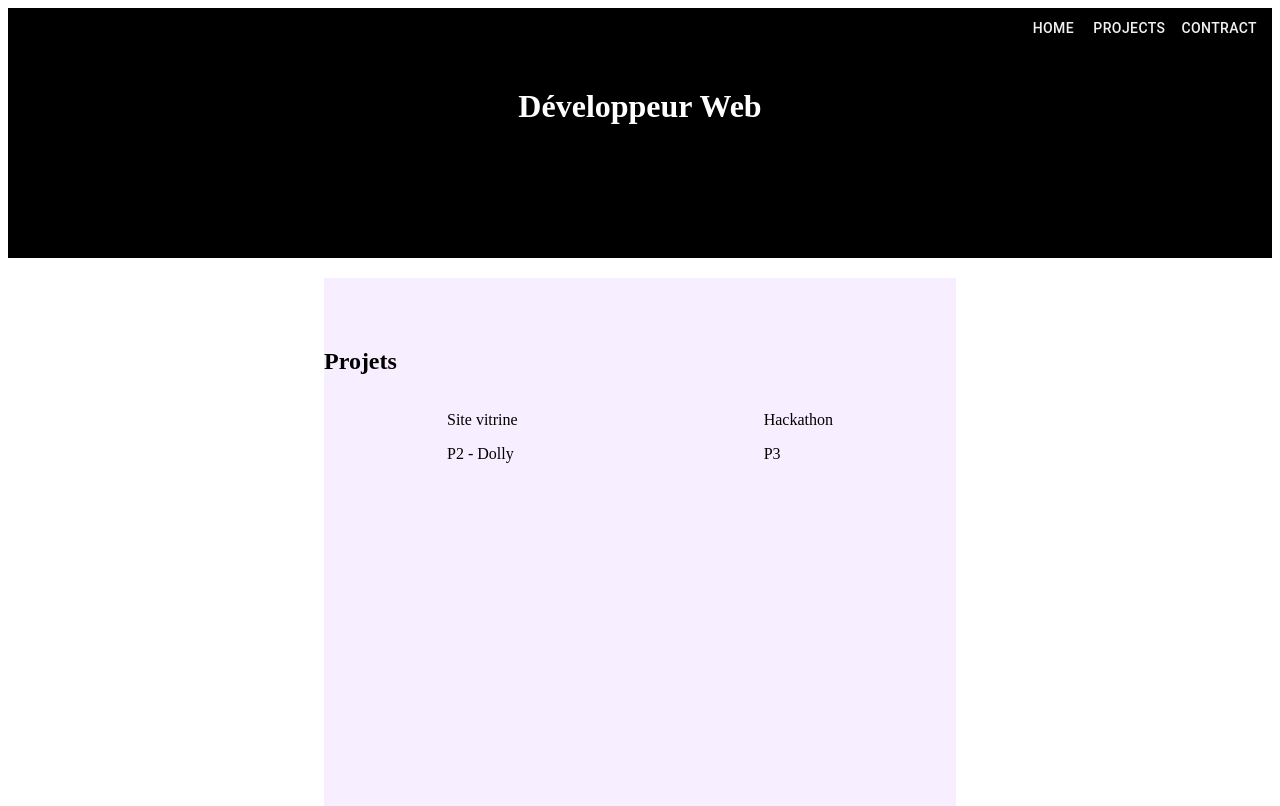
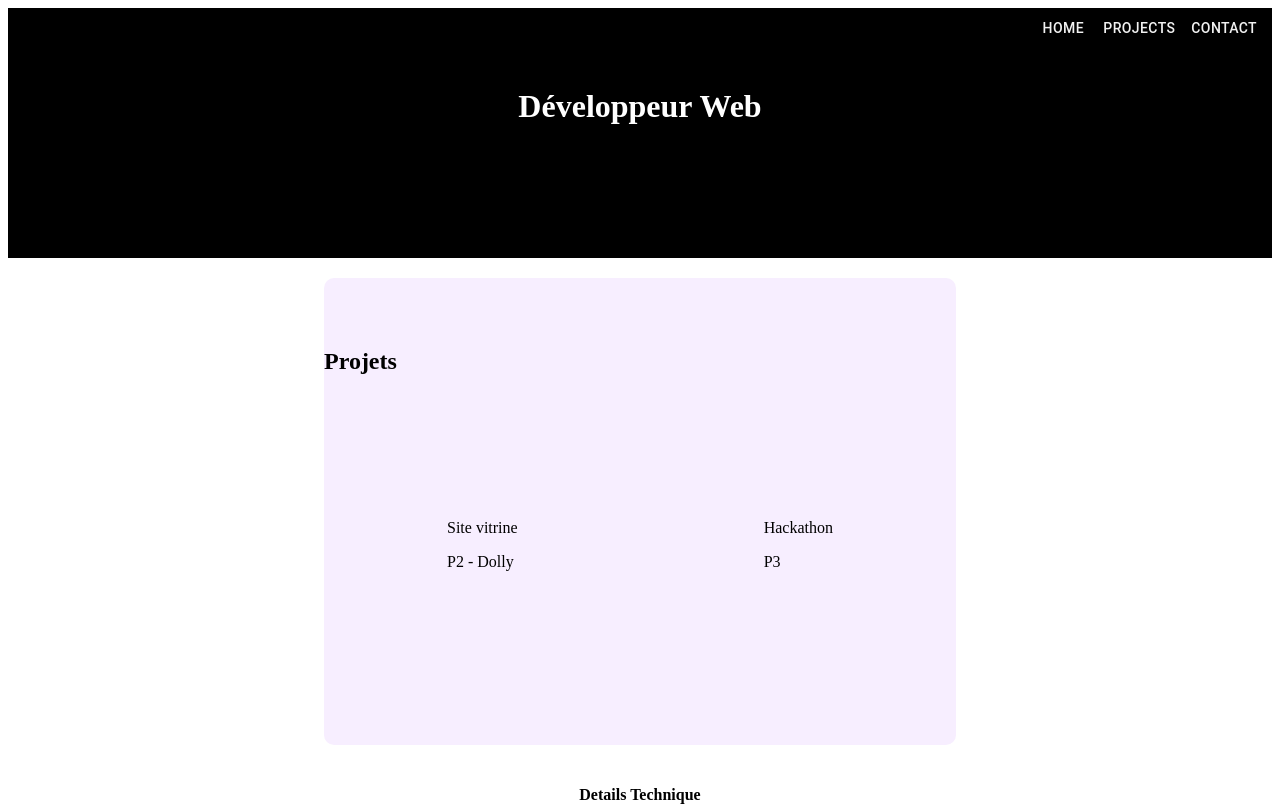
Before and after one commit to hkamalo/portfolio, a React (Create React App) app: page /projects in a window 1280 px wide. Shown: the top 806 px of the page. Built offline with nearby package versions, Linux system fonts and the light colour scheme.

Commit message:
add change on footer and project

```diff
--- a/public/index.html
+++ b/public/index.html
@@ -24,7 +24,7 @@
       work correctly both with client-side routing and a non-root public URL.
       Learn how to configure a non-root public URL by running `npm run build`.
     -->
-    <title>React App</title>
+    <title>H.K. Portfolio</title>
   </head>
   <body>
     <noscript>You need to enable JavaScript to run this app.</noscript>
--- a/src/components/Generale/Footer.js
+++ b/src/components/Generale/Footer.js
@@ -15,7 +15,7 @@ const useStyles = makeStyles({
     display: 'flex',
     alignItems: 'center',
     justifyContent: 'center',
-    height: 200,
+    height: 100,
     width: '100%',
     backgroundColor: 'rgba(51, 51, 51, 1)',
     position: 'relative',
--- a/src/components/Generale/Header.js
+++ b/src/components/Generale/Header.js
@@ -61,7 +61,7 @@ export default function Header() {
               <Button>Projects</Button>
             </NavLink>
             <NavLink exact to="/contact">
-              <Button color="primary">Contract</Button>
+              <Button color="primary">Contact</Button>
             </NavLink>
           </MuiThemeProvider>
         </div>
--- a/src/screens/ProjectsPage.js
+++ b/src/screens/ProjectsPage.js
@@ -23,12 +23,14 @@ const useStyles = makeStyles({
     margin: 20,
     paddingTop: 50,
     paddingBottom: 50,
+    borderRadius: 10
   },
   projectsDisplay: {
     display: 'flex',
     width: '100%',
     justifyContent: 'space-around',
-    height: 500,
+    alignItems: 'center',
+    height: 300,
   },
   backDetailsProjet: {
     background: '#FFFFFF',
```
Also changed, not shown: 1 other file (tests, documents, lock files or other folders).
